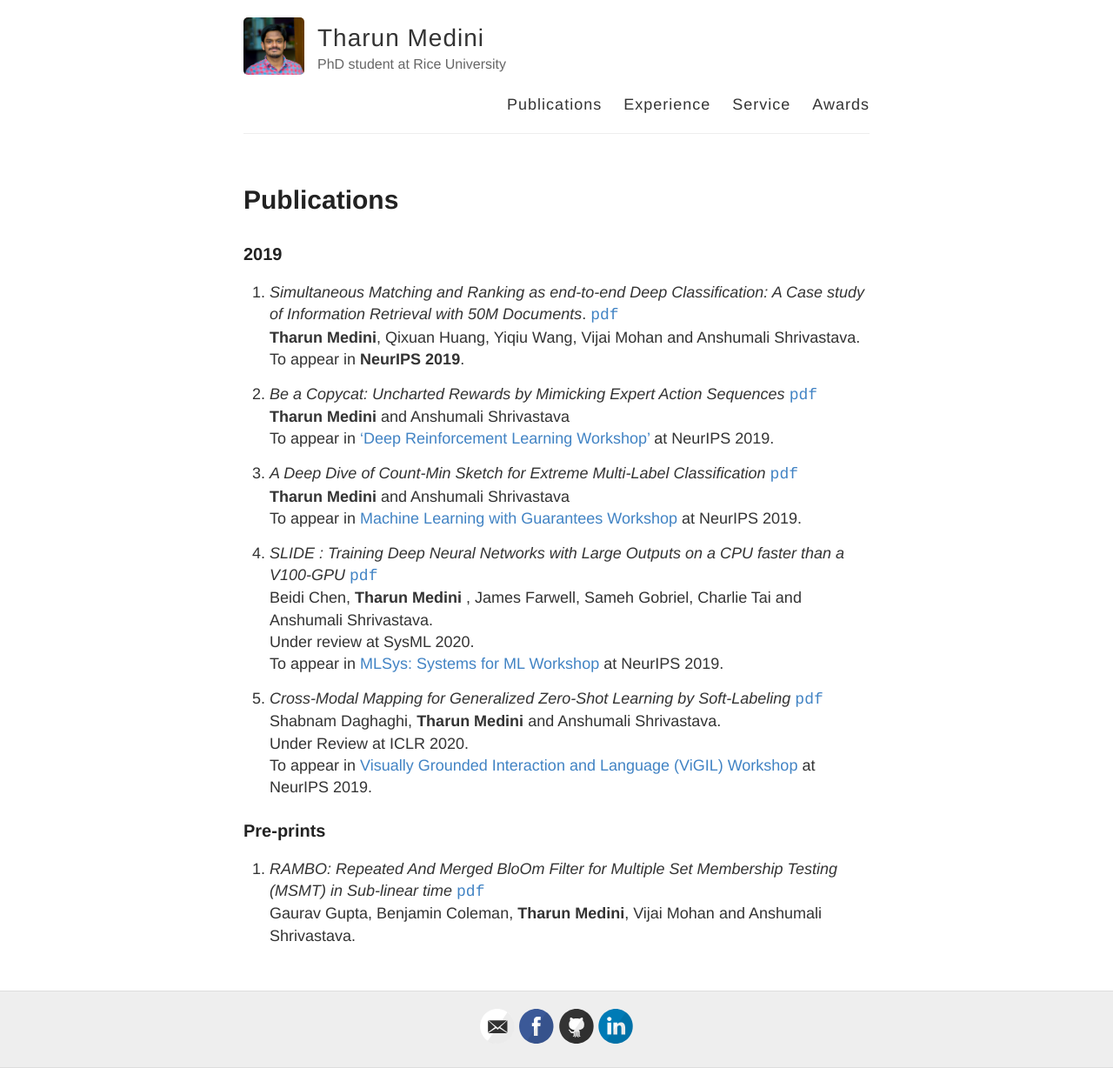
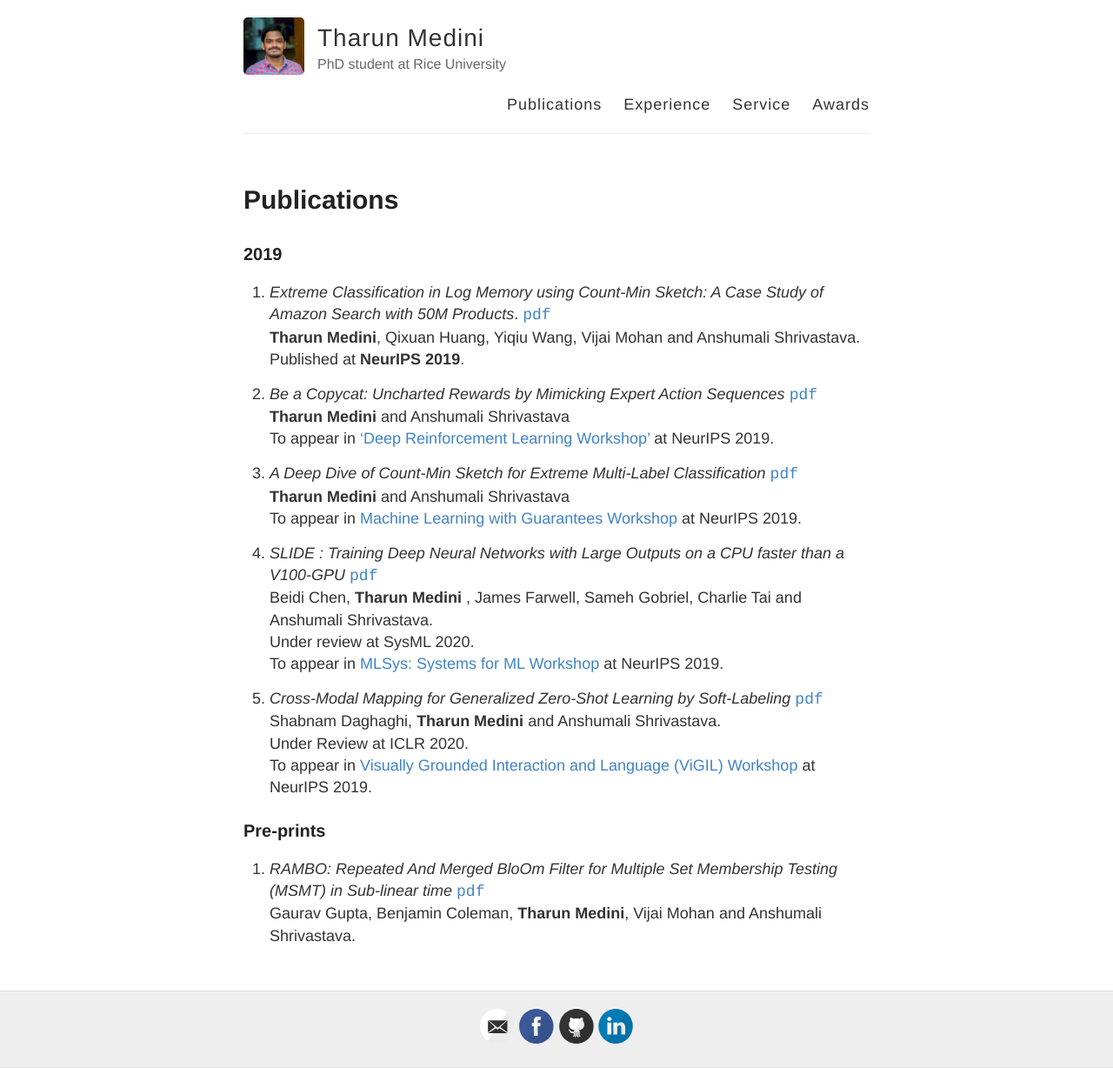
Before and after one commit to gaurav16gupta/gaurav16gupta.github.io, a Jekyll site: the page built from publications.md, in a window 1280 px wide. Shown: the whole page at 87% size. Built offline with Jekyll 4.4.1, drawn with Linux system fonts in a browser that asks for light colours.

Commit message:
Updated NeurIPS paper link

```diff
--- a/publications.md
+++ b/publications.md
@@ -6,9 +6,9 @@ permalink: /publications/
 
 ### 2019
 
-1. _Simultaneous Matching and Ranking as end-to-end Deep Classification: A Case study of Information Retrieval with 50M Documents_. [`pdf`](https://arxiv.org/pdf/1810.04254.pdf) <br/>
+1. _Extreme Classification in Log Memory using Count-Min Sketch: A Case Study of Amazon Search with 50M Products_. [`pdf`](https://arxiv.org/pdf/1910.13830.pdf) <br/>
 __Tharun Medini__, Qixuan Huang, Yiqiu Wang, Vijai Mohan and Anshumali Shrivastava. <br/>
-To appear in __NeurIPS 2019__.
+Published at __NeurIPS 2019__.
 
 2. _Be a Copycat: Uncharted Rewards by Mimicking Expert Action Sequences_ [`pdf`](https://tharun24.github.io/AAAI_Imitation.pdf) <br/>
 __Tharun Medini__ and Anshumali Shrivastava <br/>
```
